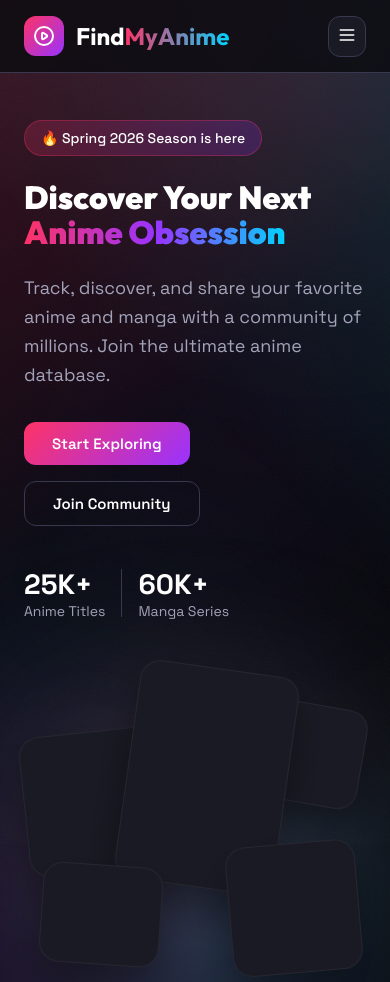
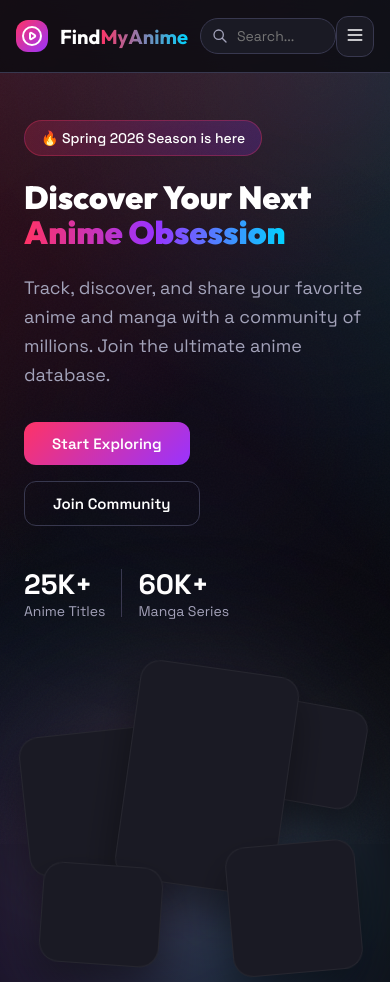
Before and after one commit to mushtak7/FindMyAnime, a website: page public/index.html in a window 390 px wide. Shown: the top 982 px of the page. Drawn offline with Linux system fonts and the light colour scheme; no server answers.

Commit message:
Update dashboard.css

```diff
--- a/public/dashboard.css
+++ b/public/dashboard.css
@@ -1372,6 +1372,23 @@ h6 {
         display: none !important;
     }
 
+    #mobileSearchContainer {
+        display: flex !important;
+    }
+
+    .nav-logo-text {
+        font-size: 20px;
+    }
+
+    .nav-logo-icon {
+        width: 32px;
+        height: 32px;
+    }
+
+    .nav-inner {
+        padding: 0 16px;
+    }
+
     .hero-title {
         font-size: 32px;
     }
```
